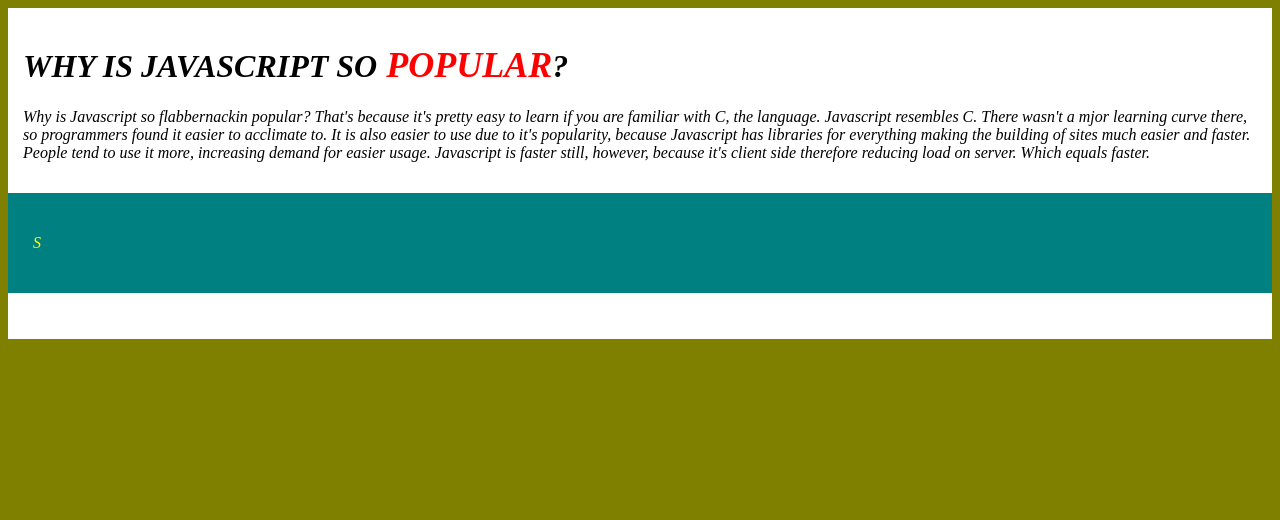
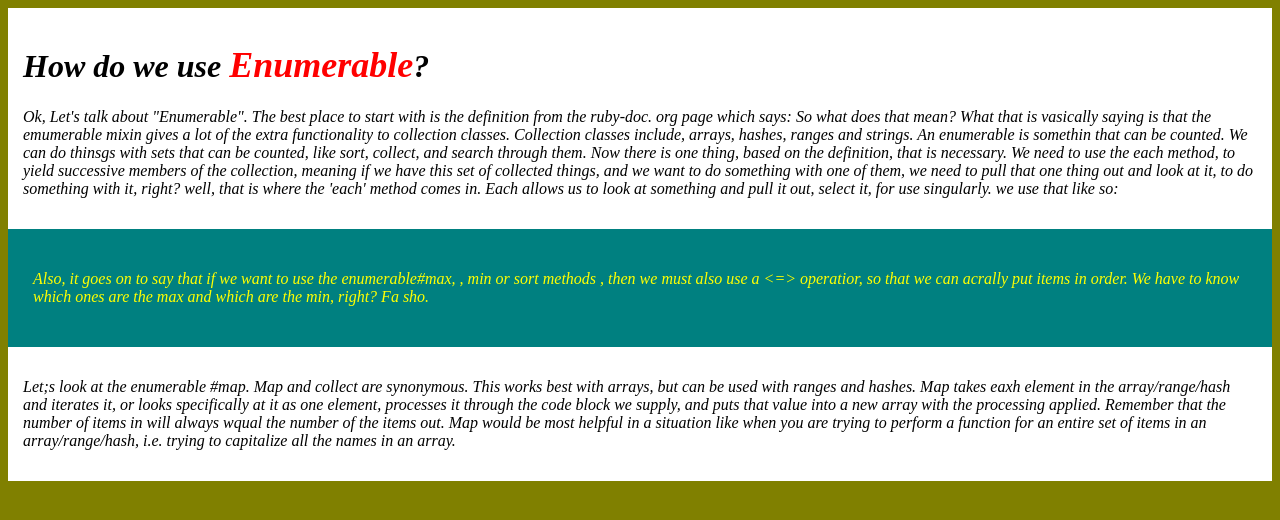
Before and after one commit to iceykohnn/iceykohnn.github.io, a plain HTML site: page unit1_projects/week3_technical_blog.html in a window 1280 px wide. Drawn offline with Linux system fonts and the light colour scheme.

Commit message:
week 3 technical

```diff
--- a/unit1_projects/week3_technical_blog.html
+++ b/unit1_projects/week3_technical_blog.html
@@ -6,18 +6,23 @@
 <body>
         <div id="container">
     <div id="top">
-    <h1>WHY IS JAVASCRIPT SO<strong> POPULAR</strong>?</h1>
-    <p>Why is Javascript so flabbernackin popular?
+    <h1>How do we use <strong> Enumerable</strong>?</h1>
+    <p>Ok, Let's talk about "Enumerable". The best place to start with is the definition from the ruby-doc. org page
+        which says:
 
-That's because it's pretty easy to learn if you are familiar with C, the language. Javascript resembles C. There wasn't a mjor learning curve there, so programmers found it easier to acclimate to.  It is also easier to use due to it's popularity, because Javascript has libraries for everything making the building of sites much easier and faster. People tend to use it more, increasing demand for easier usage. Javascript is faster still, however, because it's client side therefore reducing load on server. Which equals faster.
+
+        So what does that mean?  What that is vasically saying is that the emumerable mixin gives a lot of the extra functionality to collection classes.  Collection classes include, arrays, hashes, ranges and strings.  An enumerable is somethin that can be counted.  We can do thinsgs with sets that can be counted, like sort, collect, and search through them.
+        Now there is one thing, based on the definition, that is necessary.  We need to use the each method, to yield successive members of the collection, meaning if we have this set of collected things, and we want to do something with one of them, we need to pull that one thing out and look at it, to do something with it, right? well, that is where the 'each' method comes in. Each allows us to look at something and pull it out, select it, for use singularly. we use that like so:
         </p>
     </div>
 
         <div id="middle">
-    <p>S
+    <p>Also, it goes on to say that if we want to use the enumerable#max, , min or sort methods , then we must also use a <=> operatior, so that we can acrally put items in order.  We have to know which ones are the max and which are the min, right? Fa sho.
         </p>
     </div>
-        <div id="bottom"><p>
+        <div id="bottom">
+            <p> Let;s look at the enumerable #map.  Map and collect are synonymous.  This works best with arrays, but can be used with ranges and hashes. Map takes eaxh element in the array/range/hash and iterates it, or looks specifically at it as one element, processes it through the code block we supply, and puts that value into a new array with the processing applied.
+                Remember that the number of items in will always wqual the number of the items out.  Map would be most helpful in a situation like when you are trying to perform a function for an entire set of items in an array/range/hash, i.e. trying to capitalize all the names in an array.
         </p>
     </div>
 
```
